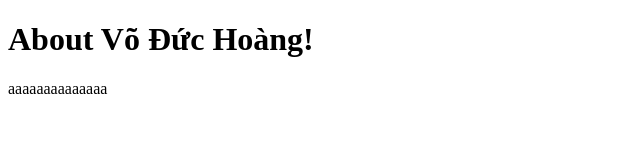
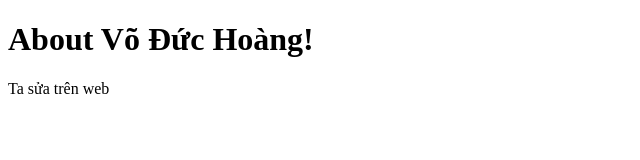
Before and after one commit to hoangvd7/git_demo, a plain HTML site: page about.html in a window 1280 px wide. Shown: the full height of the page, 0-640 px from the left. Drawn offline with Linux system fonts and the light colour scheme.

Commit message:
Update about.html

```diff
--- a/about.html
+++ b/about.html
@@ -8,6 +8,6 @@
 </head>
 <body>
     <h1>About Võ Đức Hoàng!</h1>
-    aaaaaaaaaaaaaa
+    Ta sửa trên web
 </body>
 </html>
```
